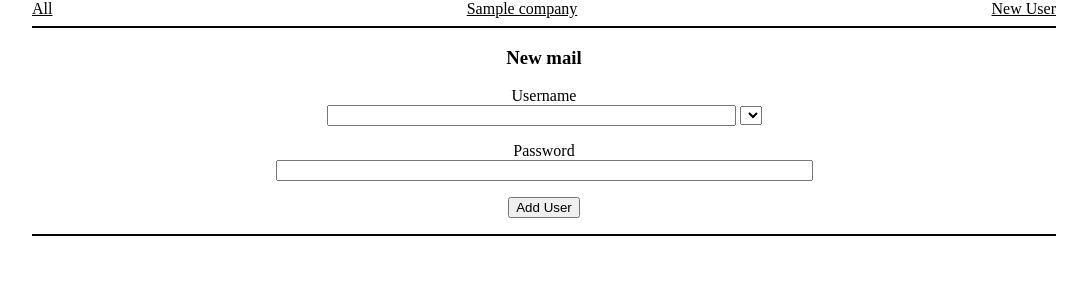
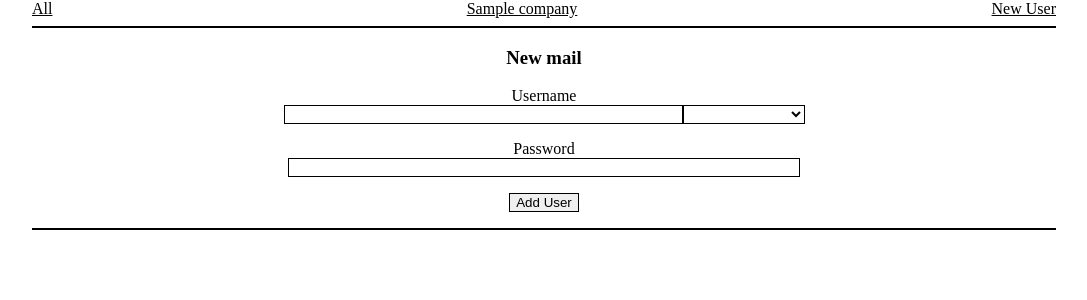
Before and after one commit to edkliff/yandex-mail, a Flask app: template app/templates/new_user.html in a window 1280 px wide. Shown: the top 300 px of the page, without its empty margins (96-1183 px from the left). Run offline with Flask 2, Linux system fonts and the light colour scheme; the template is opened without the code that fills it: values that come from a table or form of the project are taken from there, most other values are stand-ins (such as "Sample title", 1, 10 or a date in 2020); lists and menus that the app fills with data are empty; parts of the project's set-up code (start-up, migrations or seed data) failed here and were passed over.

Commit message:
css for input

```diff
--- a/app/forms.py
+++ b/app/forms.py
@@ -8,6 +8,7 @@ domains = tuple(DOMAIN_KEY.keys())
 
 class MailCreator(FlaskForm):
     login = StringField('Username', validators=[DataRequired()])
-    domain = SelectField('Domain', choices=[(domain, domain) for domain in domains])
+    domain = SelectField('Domain', choices=[(domain,
+                                             '@{}'.format(DOMAIN_KEY[domain][0])) for domain in domains])
     password = PasswordField('Password', validators=[DataRequired()])
     submit = SubmitField('Add User')
--- a/app/static/base.css
+++ b/app/static/base.css
@@ -41,6 +41,18 @@ hr {
     size: 2px;
 }
 
+input {
+     border: 1px solid black;
+     max-width: 512px
+}
+
+select {
+    color: black;
+    background: white;
+    width: 122px;
+    border-color: black;
+}
+
 .flex-cont-space-around {
     display: flex;
     flex-direction: row;
--- a/app/templates/base.html
+++ b/app/templates/base.html
@@ -1,7 +1,7 @@
 <html>
     <head>
         {% if title %}
-        <title>{{ title }} - Yandex Mail</title>
+        <title>{{ title }} - Yandex Mail Manager</title>
         {% else %}
         <title>Yandex Mail Manager</title>
         {% endif %}
--- a/app/templates/new_user.html
+++ b/app/templates/new_user.html
@@ -7,11 +7,11 @@
             {{ form.hidden_tag() }}
         <p>
             {{ form.login.label }}<br>
-            {{ form.login(size = 48) }} {{ form.domain(size = 1) }}
+            {{ form.login(size = 47) }}{{ form.domain(size = 1) }}
         </p>
         <p>
             {{ form.password.label }}<br>
-            {{ form.password(size=64) }}
+            {{ form.password(size=65) }}
         </p>
         <p>{{ form.submit() }}</p>
         </form>
--- a/requirements.txt
+++ b/requirements.txt
@@ -1,2 +1,3 @@
 flask
 flask-wtf
+wtforms
```
